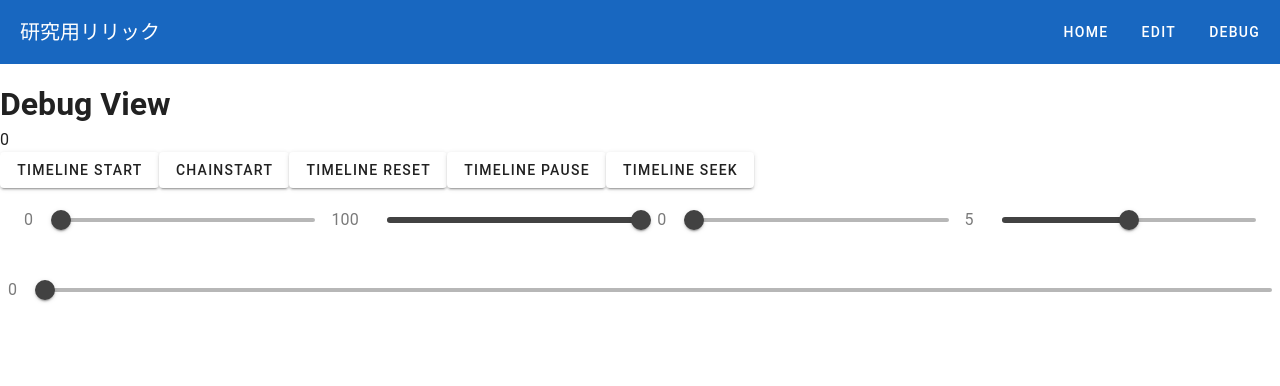
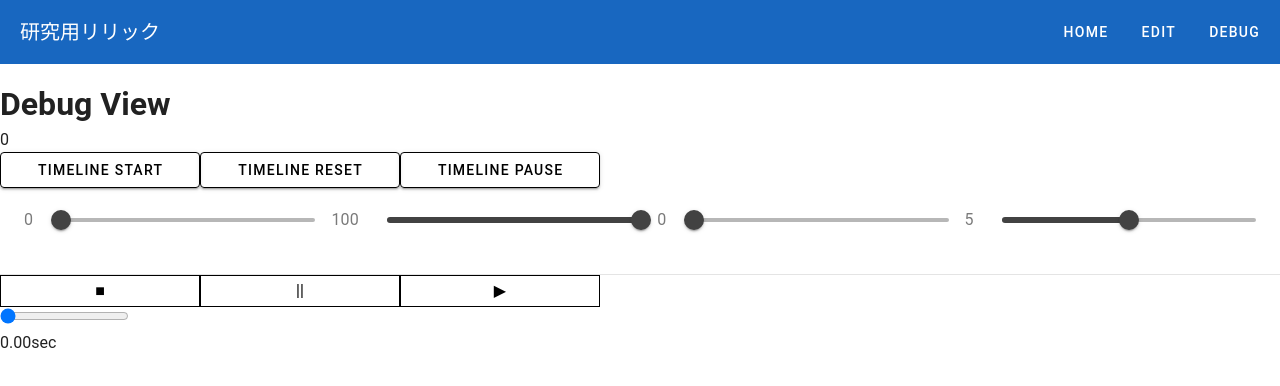
Before and after one commit to mino-8136/Co-Lyrics-WEB, a Vue app: page /debug in a window 1280 px wide. Shown: the top 386 px of the page. Built offline with nearby package versions, Linux system fonts and the light colour scheme; what @imengyu/vue3-context-menu would draw is missing.

Commit message:
テスト

```diff
--- a/src/views/DebugView.vue
+++ b/src/views/DebugView.vue
@@ -1,41 +1,99 @@
 <template>
   <h1>Debug View</h1>
-  <p>{{ tmp }}</p>
+  <p>{{ animVal }}</p>
   <v-btn @click="animStart">Timeline Start</v-btn>
-  <v-btn @click="animStart2">ChainStart</v-btn>
   <v-btn @click="tl.restart()">Timeline Reset</v-btn>
   <v-btn @click="tl.pause()">Timeline Pause</v-btn>
-  <v-btn @click="tl.seek(seek)">Timeline Seek</v-btn>
 
   <v-row class="ma-4">
-      <v-slider :label="`${start}`" v-model="start" max="100" step="1"/>
-      <v-slider :label="`${end}`" v-model="end" max="100" step="1"/>
-      <v-slider :label="`${animStartFrame}`" v-model="animStartFrame" max="5" step="1"/>
-      <v-slider :label="`${animEndFrame}`" v-model="animEndFrame" max="10" step="1"/>
-        </v-row>
-        <v-slider :label="`${seek}`" v-model="seek" max="100" step="1" @input="tl.seek(seek)"/>
+    <v-slider :label="`${start}`" v-model="start" max="100" step="1" />
+    <v-slider :label="`${end}`" v-model="end" max="100" step="1" />
+    <v-slider :label="`${animStartFrame}`" v-model="animStartFrame" max="5" step="1" />
+    <v-slider :label="`${animEndFrame}`" v-model="animEndFrame" max="10" step="1" />
+  </v-row>
 
-    </template>
+  <v-divider />
+  <div class="buttons">
+    <button @click="trackStop" title="Stop">■</button>
+    <button @click="trackPause" title="Pause">||</button>
+    <button @click="trackPlay" title="Play">▶</button>
+  </div>
+  <div class="range">
+    <input type="range" min="0" :max="100" step="0.001" v-model="currentTime" />
+  </div>
+  <div class="time">{{ timeDisplay }}sec</div>
+</template>
 <script setup lang="ts">
-import { ref } from 'vue'
+import { ref, computed, watchEffect } from 'vue'
 import { gsap } from 'gsap'
 
-const tmp = ref(0)
+const animVal = ref(0)
 const start = ref(0)
 const end = ref(100)
-const animStartFrame =ref(0)
+const animStartFrame = ref(0)
 const animEndFrame = ref(5)
-const seek = ref(0)
 
 // 3分のアニメーションを想定
-let tl = gsap.timeline()
+let tl = gsap.timeline({
+  paused: true
+})
+const currentTime = ref(0) //
+const lock = ref(false) // 操作をロックする機能
+function trackPause() {
+  gsap.killTweensOf(currentTime)
+  currentTime.value = 0
+  lock.value = false
+}
+function trackStop() {
+  gsap.killTweensOf(currentTime)
+  lock.value = false
+}
+function trackPlay() {
+  gsap.fromTo(
+    currentTime,
+    { value: 0 },
+    {
+      value: 180,
+      duration: 180,
+      ease: 'none',
+      onStart: () => {
+        lock.value = true
+      },
+      onComplete: () => {
+        lock.value = false
+      }
+    }
+  )
+}
+
+watchEffect(() => {
+  tl.seek(Number(currentTime.value))
+})
+
+const timeDisplay = computed(() => Number(currentTime.value).toFixed(2))
 
 function animStart() {
-  tl.fromTo(tmp, {value: start.value},{value:end.value, duration: animEndFrame.value-animStartFrame.value, ease: 'power4.out' }, animStartFrame.value)
-}
-function animStart2() {
-  gsap.fromTo(tmp, { value: start.value }, { value: end.value, duration: animEndFrame.value-animStartFrame.value, ease: 'power4.out' })
+  tl.fromTo(
+    animVal,
+    { value: start.value },
+    { value: end.value, duration: animEndFrame.value - animStartFrame.value, ease: 'power4.out' },
+    animStartFrame.value
+  )
 }
 </script>
 
-<style scoped></style>
+<style scoped>
+button {
+  width: 200px;
+  height: 32px;
+  appearance: none;
+  border: 1px solid rgb(0, 0, 0);
+  color: rgb(0, 0, 0);
+  background: none;
+  user-select: none;
+}
+button:hover {
+  color: black;
+  background: rgb(181, 181, 181);
+}
+</style>
```
